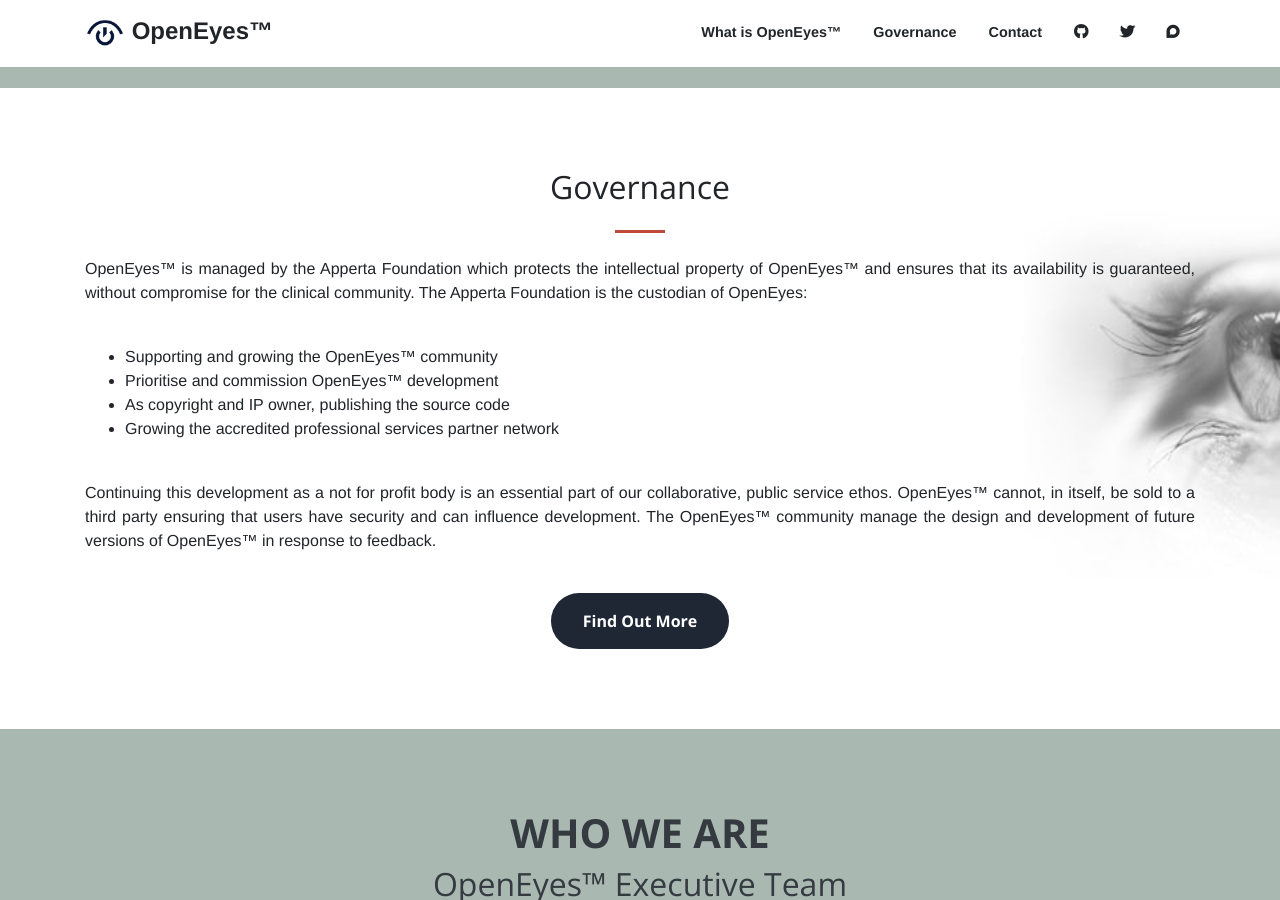
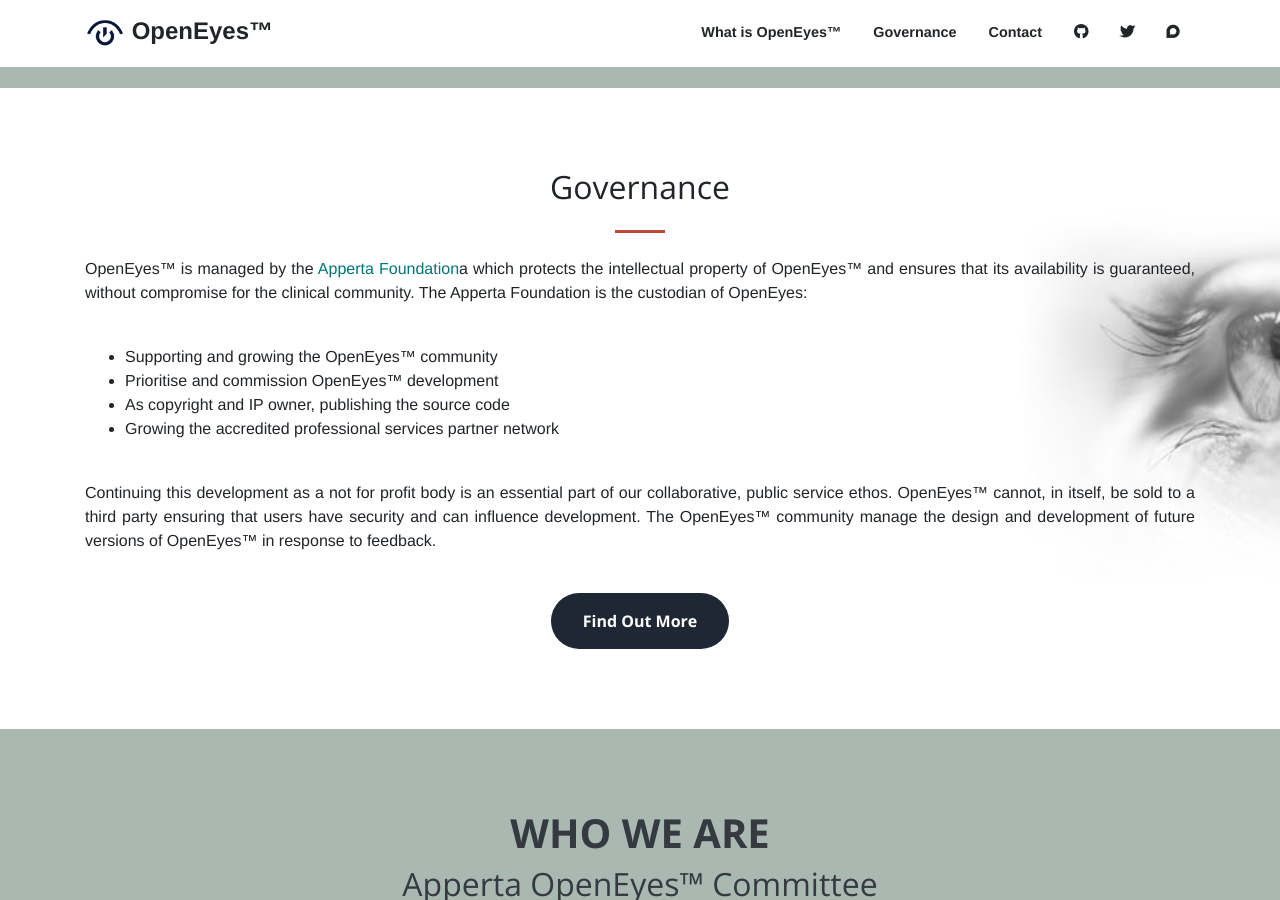
Before and after one commit to openeyes/openeyes.github.io, a Jekyll site: the page built from index.html, in a window 1280 px wide and 900 px high, scrolled down 2165 px. Built offline with Jekyll 4.4.1, drawn with Linux system fonts in a browser that asks for light colours; nearby versions of some CDN libraries; some web fonts are replaced; some of the changed text lies outside the part shown.

Commit message:
Committee Update

```diff
--- a/index.html
+++ b/index.html
@@ -171,7 +171,7 @@
             <center><h2 class="section-heading">Governance</h2>
             <hr class="my-4"></hr></center>
 
-            <p>OpenEyes™ is managed by the Apperta Foundation which protects the intellectual property of OpenEyes™ and ensures that its availability is guaranteed, without compromise for the clinical community. The Apperta Foundation is the custodian of OpenEyes:</p><br>
+            <p>OpenEyes™ is managed by the <a href="http://apperta.org" target="_blank">Apperta Foundation</a>a which protects the intellectual property of OpenEyes™ and ensures that its availability is guaranteed, without compromise for the clinical community. The Apperta Foundation is the custodian of OpenEyes:</p><br>
 
               <ul class="list">
                         <li> Supporting and growing the OpenEyes™ community </li>
@@ -196,10 +196,10 @@
                        <center> <h1 class="text-uppercase text-dark">
               <strong>Who We Are</strong>
             </h1>
-            <h2 class="section-heading text-dark">OpenEyes™ Executive Team</h2></center>
+            <h2 class="section-heading text-dark">Apperta OpenEyes™ Committee</h2></center>
 
             <hr class="my-4">
-            <p class="text-justify">The executive team comprises clinicians, informaticians and IT experts who combine in-depth knowledge of clinical ophthalmology with a deep and detailed understanding of software who oversee OpenEyes™ development.</p>
+            <p class="text-justify">The Apperta OpenEyes™ Committee comprises clinicians, informaticians and IT experts who combine in-depth knowledge of clinical ophthalmology with a deep and detailed understanding of software who oversee OpenEyes™ development.</p>
 
 {% assign rows = site.members.size | divided_by: 3.0 | ceil %}
 {% for i in (1..rows) %}
```
Also changed, not shown: _members/morganJ.md (+1 -1 lines).
